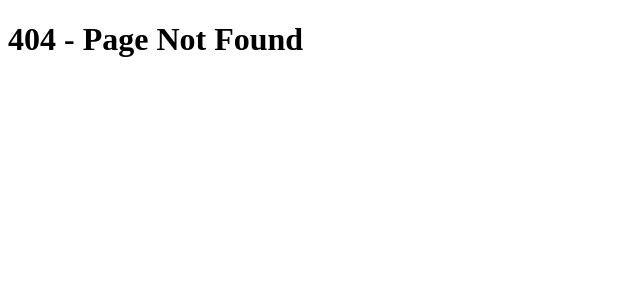
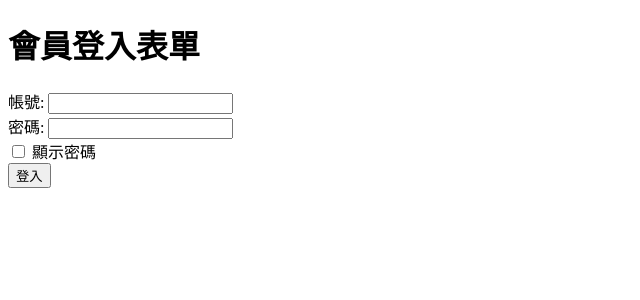
Before and after one commit to XiaoYun3893z/next-base, a Next.js app: page /cs-0425/login-form in a window 1280 px wide. Before the commit this address had no page. Shown: the top 300 px of the page, without its empty margins (0-640 px from the left). Built offline with nearby package versions, Linux system fonts and the light colour scheme.

Commit message:
會員登入表單-結構

```diff
--- /dev/null
+++ b/pages/cs-0425/login-form.js
@@ -0,0 +1,37 @@
+import { useState } from 'react'
+
+export default function LoginForm() {
+  // 狀態為物件，物件的屬性名稱要對應到欄位的名稱
+  const [user, setUser] = useState({
+    username: '',
+    password: '',
+  })
+
+  return (
+    <>
+      <h1>會員登入表單</h1>
+      <form onSubmit={() => {}}>
+        <div>
+          <label>
+            {/* 使用表單元素都應給name屬性 */}
+            帳號: <input type="text" name="username" />
+          </label>
+        </div>
+        <div>
+          <label>
+            密碼: <input type="password" name="password" />
+          </label>
+        </div>
+        <div>
+          <label>
+            <input type="checkbox" /> 顯示密碼
+            {/* <button type="button">顯示密碼</button> */}
+          </label>
+        </div>
+        <div>
+          <button type="submit">登入</button>
+        </div>
+      </form>
+    </>
+  )
+}
```
